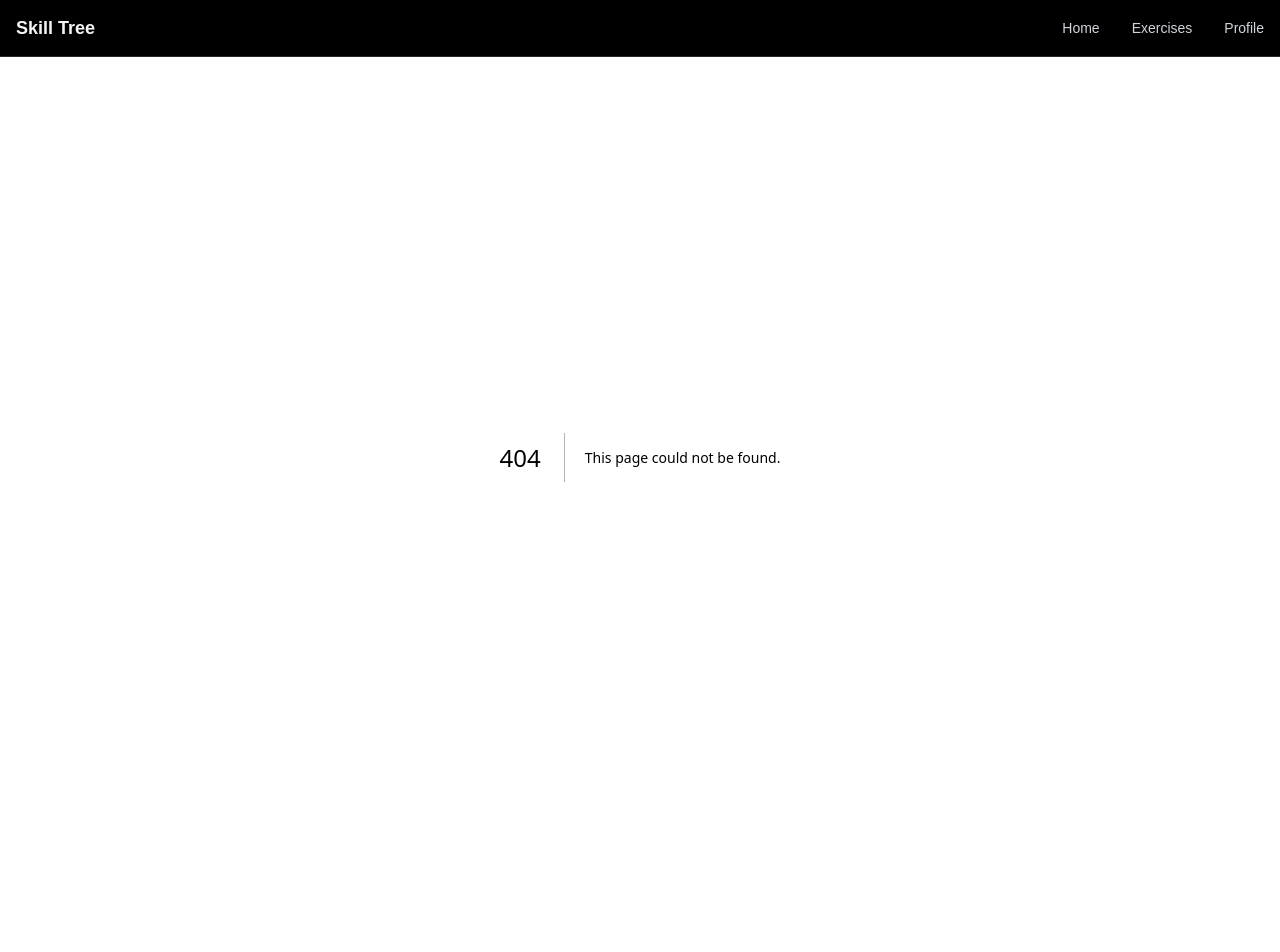
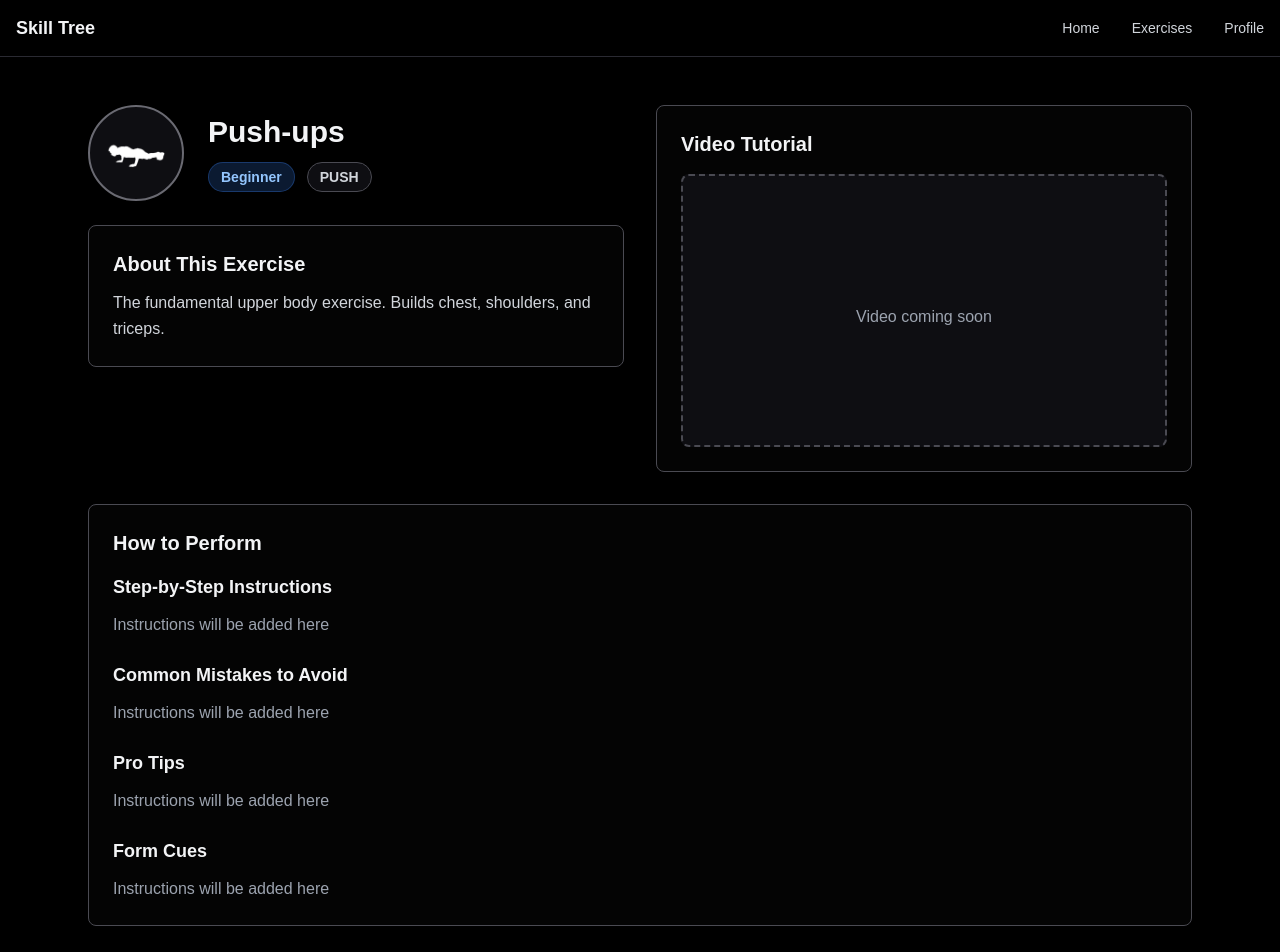
Before and after one commit to Septree/calisthenics-skill-tree, a Next.js app in the folder calisthenics-skill-tree/: page /exercises/1 in a window 1280 px wide. Before the commit this address had no page. Shown: the top 952 px of the page. Before the commit the page ends 857 px from the top, so only its background shows below. Built offline with nearby package versions, Linux system fonts and the light colour scheme.

Commit message:
added pages for each excercise for future details and instructions

```diff
--- /dev/null
+++ b/calisthenics-skill-tree/app/exercises/[id]/page.js
@@ -0,0 +1,255 @@
+'use client'
+
+import { theme } from '../../theme';
+import { getExerciseById } from '../../exercises-data';
+import { use } from 'react';
+//this was a bit complicated, but since it was outside the scope of the project i did use some ai help to assist with the logic here
+export default function ExerciseDetailPage({ params }) {
+  // get exercise ID from URL
+  const unwrappedParams = use(params);
+  const exerciseId = parseInt(unwrappedParams.id);
+
+  // find the exercise
+  const exercise = getExerciseById(exerciseId);
+
+  // if exercise not found, show error
+  if (!exercise) {
+    return (
+      <div
+        className="min-h-screen flex items-center justify-center"
+        style={{ backgroundColor: theme.background.primary }}
+      >
+        <div className="text-center">
+          <h1 className="text-2xl font-bold mb-4" style={{ color: theme.text.primary }}>
+            Exercise Not Found
+          </h1>
+          <a
+            href="/exercises"
+            className="inline-block px-6 py-3 rounded-lg font-semibold transition hover:opacity-90"
+            style={{
+              backgroundColor: theme.accent.primary,
+              color: 'white'
+            }}
+          >
+            Back to All Exercises
+          </a>
+        </div>
+      </div>
+    );
+  }
+
+  return (
+    <div
+      className="min-h-screen"
+      style={{ backgroundColor: theme.background.primary }}
+    >
+      {/* MAIN CONTENT */}
+      <div className="max-w-6xl mx-auto px-6 py-12">
+
+        {/* TWO COLUMN LAYOUT */}
+        <div className="grid grid-cols-1 lg:grid-cols-2 gap-8 mb-8">
+
+          {/* LEFT COLUMN - Exercise Info */}
+          <div>
+            {/* Icon and Header */}
+            <div className="flex items-center gap-6 mb-6">
+              <div
+                className="w-24 h-24 rounded-full flex items-center justify-center p-4 flex-shrink-0"
+                style={{
+                  backgroundColor: theme.background.tertiary,
+                  border: `2px solid ${theme.border.light}`
+                }}
+              >
+                <img
+                  src={exercise.icon}
+                  alt={exercise.name}
+                  className="w-full h-full object-contain"
+                  style={{ filter: 'brightness(1.2)' }}
+                />
+              </div>
+
+              <div className="flex-1">
+                <h1
+                  className="text-3xl font-bold mb-3"
+                  style={{ color: theme.text.primary }}
+                >
+                  {exercise.name}
+                </h1>
+
+                <div className="flex gap-3">
+                  {/* Difficulty Badge */}
+                  <span
+                    className="px-3 py-1 rounded-full text-sm font-semibold"
+                    style={{
+                      backgroundColor: theme.hoverBox.badge.background,
+                      color: theme.hoverBox.badge.text,
+                      border: `1px solid ${theme.hoverBox.badge.border}`
+                    }}
+                  >
+                    {exercise.difficulty}
+                  </span>
+
+                  {/* Category Badge */}
+                  <span
+                    className="px-3 py-1 rounded-full text-sm font-semibold uppercase"
+                    style={{
+                      backgroundColor: theme.background.tertiary,
+                      color: theme.text.secondary,
+                      border: `1px solid ${theme.border.default}`
+                    }}
+                  >
+                    {exercise.category}
+                  </span>
+                </div>
+              </div>
+            </div>
+
+            {/* Description */}
+            <div
+              className="rounded-lg p-6"
+              style={{
+                backgroundColor: theme.background.secondary,
+                border: `1px solid ${theme.border.default}`
+              }}
+            >
+              <h2
+                className="text-xl font-bold mb-3"
+                style={{ color: theme.text.primary }}
+              >
+                About This Exercise
+              </h2>
+              <p
+                className="text-base leading-relaxed"
+                style={{ color: theme.text.secondary }}
+              >
+                {exercise.summary}
+              </p>
+            </div>
+          </div>
+
+          {/* RIGHT COLUMN - Video */}
+          <div>
+            <div
+              className="rounded-lg p-6"
+              style={{
+                backgroundColor: theme.background.secondary,
+                border: `1px solid ${theme.border.default}`
+              }}
+            >
+              <h2
+                className="text-xl font-bold mb-4"
+                style={{ color: theme.text.primary }}
+              >
+                Video Tutorial
+              </h2>
+
+              {/* Temporary placeholder for now*/}
+              <div
+                className="w-full rounded-lg flex items-center justify-center"
+                style={{
+                  backgroundColor: theme.background.tertiary,
+                  border: `2px dashed ${theme.border.default}`,
+                  aspectRatio: '16/9'  // this is youtube aspect ratio
+                }}
+              >
+                <div className="text-center px-4">
+                  <div
+                    className="text-6xl mb-3"
+                    style={{ color: theme.text.tertiary, opacity: 0.3 }}
+                  >
+                  </div>
+                  <p style={{ color: theme.text.tertiary }}>
+                    Video coming soon
+                  </p>
+                </div>
+              </div>
+            </div>
+          </div>
+        </div>
+
+        {/* INSTRUCTIONS SECTION */}
+        <div
+          className="rounded-lg p-6 mb-8"
+          style={{
+            backgroundColor: theme.background.secondary,
+            border: `1px solid ${theme.border.default}`
+          }}
+        >
+          <h2
+            className="text-xl font-bold mb-4"
+            style={{ color: theme.text.primary }}
+          >
+            How to Perform
+          </h2>
+
+          {/* Step-by-Step */}
+          <div className="mb-6">
+            <h3
+              className="text-lg font-semibold mb-3"
+              style={{ color: theme.text.primary }}
+            >
+              Step-by-Step Instructions
+            </h3>
+            <p style={{ color: theme.text.tertiary }}>
+              Instructions will be added here
+            </p>
+          </div>
+
+          {/* Common Mistakes */}
+          <div className="mb-6">
+            <h3
+              className="text-lg font-semibold mb-3"
+              style={{ color: theme.text.primary }}
+            >
+              Common Mistakes to Avoid
+            </h3>
+            <p style={{ color: theme.text.tertiary }}>
+              Instructions will be added here
+            </p>
+          </div>
+
+          {/* Pro Tips */}
+          <div className="mb-6">
+            <h3
+              className="text-lg font-semibold mb-3"
+              style={{ color: theme.text.primary }}
+            >
+              Pro Tips
+            </h3>
+            <p style={{ color: theme.text.tertiary }}>
+              Instructions will be added here
+            </p>
+          </div>
+
+          {/* Form Cues */}
+          <div>
+            <h3
+              className="text-lg font-semibold mb-3"
+              style={{ color: theme.text.primary }}
+            >
+              Form Cues
+            </h3>
+            <p style={{ color: theme.text.tertiary }}>
+              Instructions will be added here
+            </p>
+          </div>
+        </div>
+
+        {/* BACK BUTTON */}
+        <div>
+          <a
+            href="/exercises"
+            className="block w-full text-center py-4 rounded-lg font-semibold transition hover:opacity-90"
+            style={{
+              backgroundColor: theme.background.tertiary,
+              color: theme.accent.primary,
+            }}
+          >
+             Back to All Exercises
+          </a>
+        </div>
+
+      </div>
+    </div>
+  );
+}
--- a/calisthenics-skill-tree/app/exercises/page.js
+++ b/calisthenics-skill-tree/app/exercises/page.js
@@ -36,12 +36,14 @@ export default function ExercisesPage() {
 
           {/* LOOP THROUGH EACH EXERCISE */}
           {exercises.map((exercise) => (
-            <div
+          <a
             key={exercise.id}
-              className="rounded-lg p-6 transition-all duration-200"
+            href={`/exercises/${exercise.id}`}
+            className="block rounded-lg p-6 transition-all duration-200 hover:scale-105"
             style={{
               backgroundColor: theme.background.secondary,
               border: `1px solid ${theme.border.default}`,
+              cursor: 'pointer'
             }}
           >
               {/* EXERCISE ICON */}
@@ -101,7 +103,7 @@ export default function ExercisesPage() {
               >
                 {exercise.summary}
               </p>
-            </div>
+            </a>
           ))}
 
         </div>
```
Lines whose indentation alone changed are shown as unchanged.
